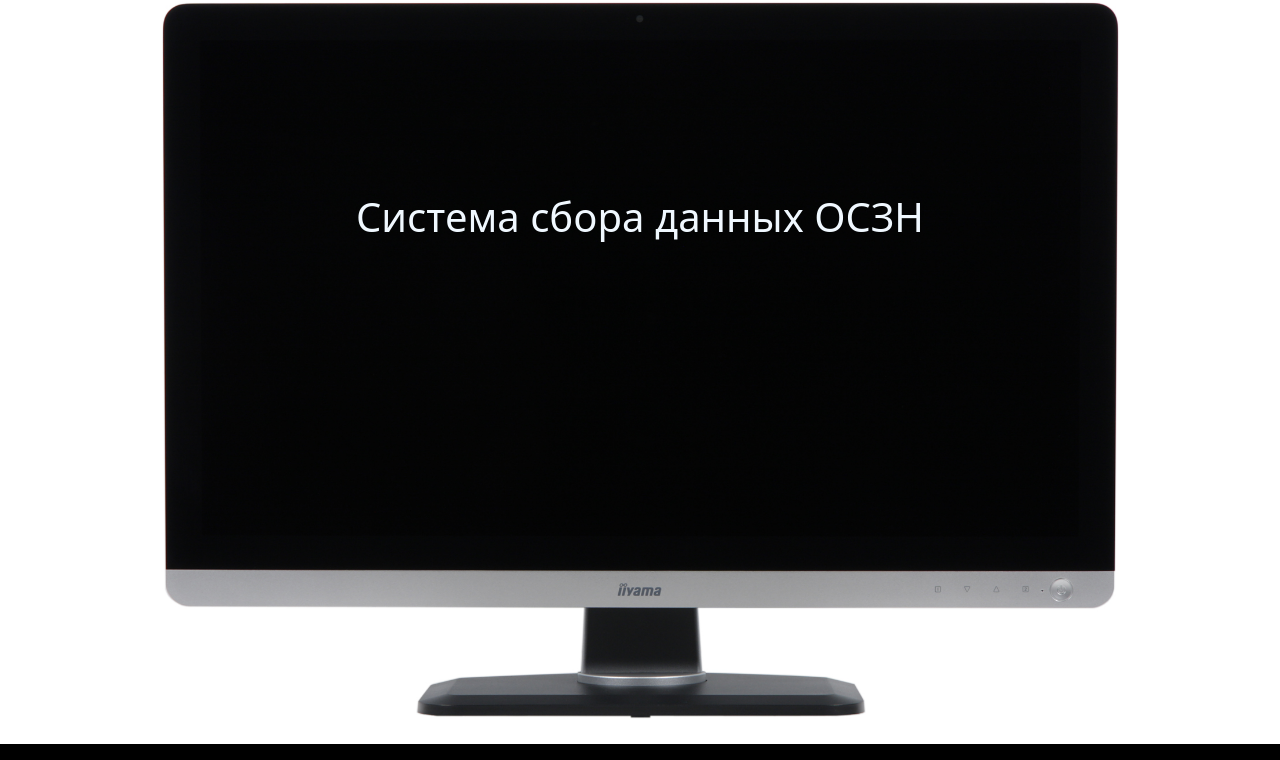
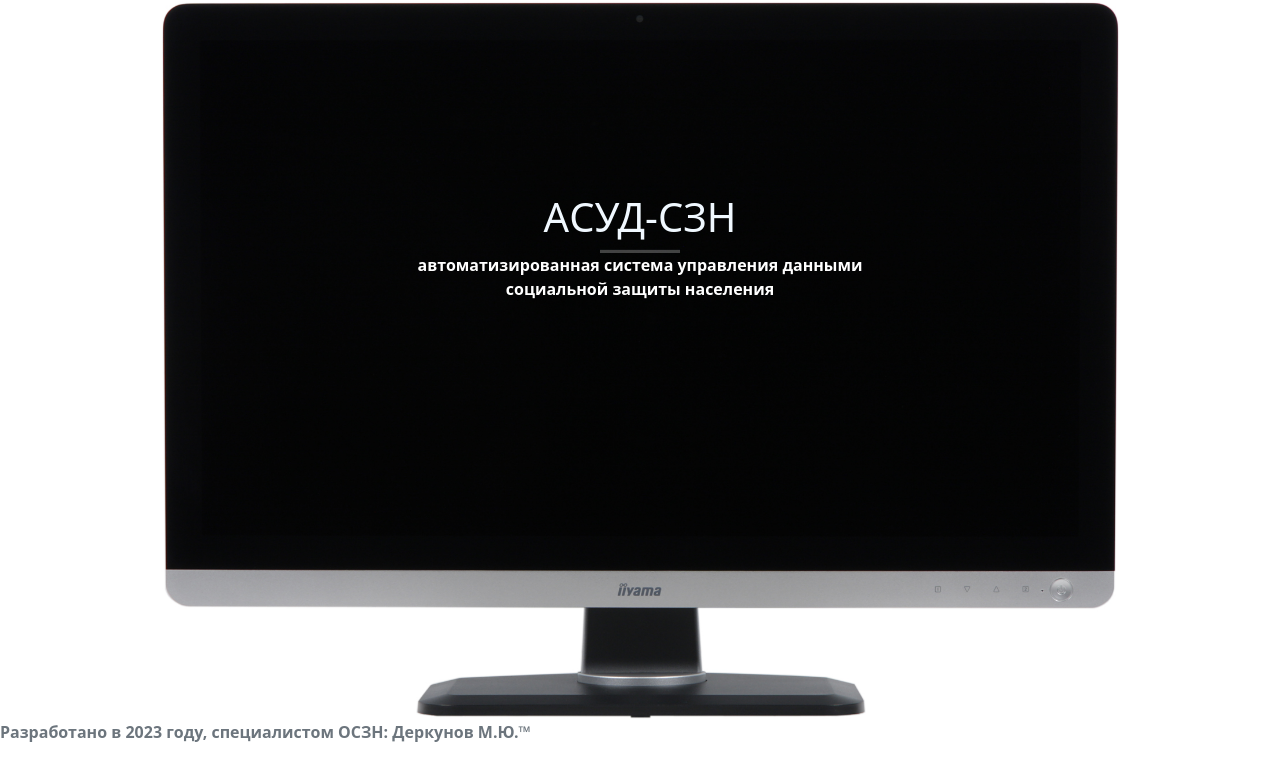
Before and after one commit to Giocatory/DjangoAIO, a Django app: page / in a window 1280 px wide. Shown: the part 56-816 px from the top of the page. Run offline with Django 4.2, Linux system fonts and the light colour scheme.

Commit message:
08.09.2023

```diff
--- a/static/style/index.css
+++ b/static/style/index.css
@@ -1,3 +1,7 @@
 h1{
     color: aliceblue;
 }
+p{
+    color: white;
+    font-weight: bold;
+}
--- a/templates/eko.html
+++ b/templates/eko.html
@@ -4,6 +4,7 @@
     <meta charset="UTF-8">
     <title>EKO</title>
     <link href="https://cdn.jsdelivr.net/npm/bootstrap@5.3.1/dist/css/bootstrap.min.css" rel="stylesheet" integrity="sha384-4bw+/aepP/YC94hEpVNVgiZdgIC5+VKNBQNGCHeKRQN+PtmoHDEXuppvnDJzQIu9" crossorigin="anonymous">
+  <link rel="icon" type="image/x-icon" href="{% static 'images/favicon.ico' %}">
 </head>
 <body>
 <nav class="navbar navbar-expand-lg bg-body-tertiary">
--- a/templates/fkr.html
+++ b/templates/fkr.html
@@ -6,6 +6,7 @@
     <title>FKR</title>
   <link rel="stylesheet" href="{% static 'style/fkr.css' %}">
   <link href="https://cdn.jsdelivr.net/npm/bootstrap@5.3.1/dist/css/bootstrap.min.css" rel="stylesheet" integrity="sha384-4bw+/aepP/YC94hEpVNVgiZdgIC5+VKNBQNGCHeKRQN+PtmoHDEXuppvnDJzQIu9" crossorigin="anonymous">
+  <link rel="icon" type="image/x-icon" href="{% static 'images/favicon.ico' %}">
 
   <style>
     .client-table, tr, td {
--- a/templates/index.html
+++ b/templates/index.html
@@ -7,6 +7,7 @@
     <title>AIO</title>
     <link href="https://cdn.jsdelivr.net/npm/bootstrap@5.3.1/dist/css/bootstrap.min.css" rel="stylesheet" integrity="sha384-4bw+/aepP/YC94hEpVNVgiZdgIC5+VKNBQNGCHeKRQN+PtmoHDEXuppvnDJzQIu9" crossorigin="anonymous">
     <link rel="stylesheet" href="{% static 'style/index.css' %}">
+    <link rel="icon" type="image/x-icon" href="{% static 'images/favicon.ico' %}">
 </head>
 <body>
 <nav class="navbar navbar-expand-lg bg-body-tertiary">
@@ -28,9 +29,14 @@
 </nav>
 
 <div style="height: 90vh; width: 100vw; background-image: url('/static/images/front-l.jpg'); background-size: contain; background-position: center; background-repeat: no-repeat; border: 1px solid white">
-    <h1 style="text-align: center; margin-top: 15%">Система сбора данных ОСЗН</h1>
+    <h1 style="text-align: center; margin-top: 15%">АСУД-СЗН</h1>
+    <hr style="height: .3rem; width: 5rem; margin: 0 auto; background-color: white">
+    <p class="text-white" style="text-align: center;">автоматизированная система управления данными</p>
+    <p class="text-white" style="text-align: center; margin-top: -1rem;">социальной защиты населения</p>
 </div>
-
+<footer>
+    <p class="text-secondary">Разработано в 2023 году, специалистом ОСЗН: Деркунов М.Ю.&trade;</p>
+</footer>
 <script src="https://cdn.jsdelivr.net/npm/@popperjs/core@2.11.8/dist/umd/popper.min.js" integrity="sha384-I7E8VVD/ismYTF4hNIPjVp/Zjvgyol6VFvRkX/vR+Vc4jQkC+hVqc2pM8ODewa9r" crossorigin="anonymous"></script>
 <script src="https://cdn.jsdelivr.net/npm/bootstrap@5.3.1/dist/js/bootstrap.min.js" integrity="sha384-Rx+T1VzGupg4BHQYs2gCW9It+akI2MM/mndMCy36UVfodzcJcF0GGLxZIzObiEfa" crossorigin="anonymous"></script>
 </body>
```
Also changed, not shown: fkr/models.py (+0 -51 lines), static/images/favicon.ico (added).
